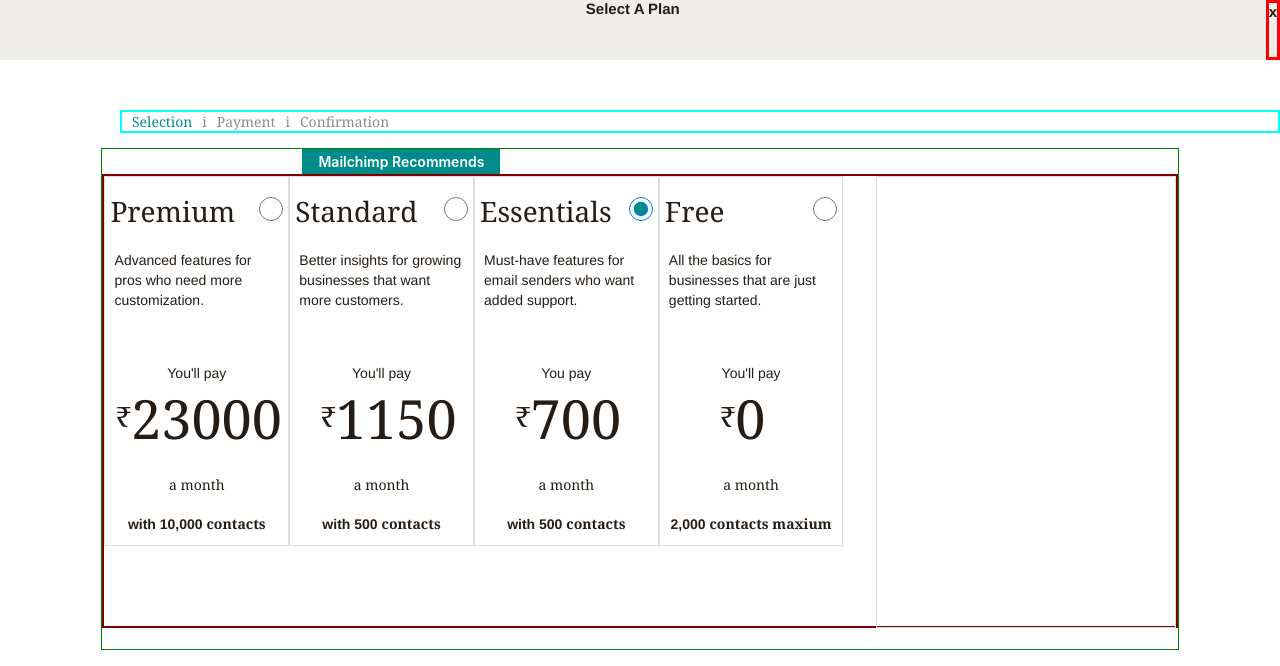
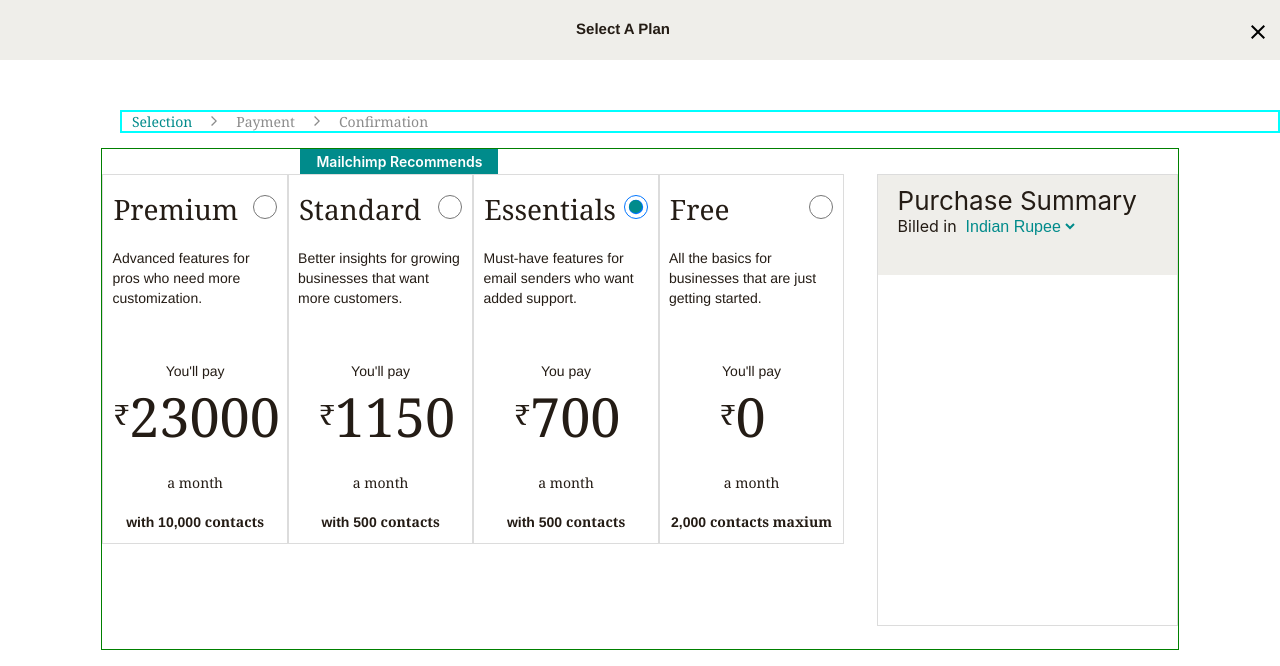
Before and after one commit to shuklabhisekh/Clone-of-Mailchimp, a React (Vite) app: page / in a window 1280 px wide. Shown: the top 666 px of the page. Built offline with nearby package versions, Linux system fonts and the light colour scheme.

Commit message:
did navbar part

```diff
--- a/src/component/PaymentSelection/PaymentSelection.css
+++ b/src/component/PaymentSelection/PaymentSelection.css
@@ -13,8 +13,14 @@
 display: flex;
 justify-content: space-between;
  }
+ #selectaPlan{
+     margin-top: 20px;
+ }
  #x{
-     border:  3px solid red;
+    margin-top: 20px;
+     color: black;
+     margin-right: 10px;
+     cursor: pointer;
  }
  #selectionSmall{
      border: 2px solid cyan;
@@ -25,6 +31,11 @@
      font-size: 14px;
      font-family: "Means Web",Georgia,Times,"Times New Roman",serif;
 
+ }
+ #ArrowForwardIosIcon{
+     height: 12px;
+     font-weight: 600;
+     margin-top: 3px;
  }
 
  #selectionSmall>div{
@@ -50,11 +61,11 @@
     font-size: 14px;
     color: white;
     /* border-radius: 2px; */
-    margin-left: 200px;
+    margin-left:198px;
 }
 
 #PriceSummary{
-    border: 2px solid maroon;
+    /* border: 2px solid maroon; */
     display: grid;
     grid-template-columns: 69% 28%;
     justify-content: space-between;
@@ -80,14 +91,15 @@
  height: 100%;
 }
 #premiumInput{
+    /* border: 1px solid red; */
+
     display: flex;
     justify-content: space-between;
-    margin: 20px 5px;
+    margin: 20px 10px;
     font-size: 28px;
     font-family: "Means Web",Georgia,Times,"Times New Roman",serif;;
 }
 #premiumInput>div{
-    /* border: 1px solid red; */
     margin-top: -5px;
 }
 #premiumAdvanced{
@@ -161,3 +173,30 @@
     font-family: "Means Web",Georgia,Times,"Times New Roman",serif;;
 
 }
+
+#greyPart{
+    height: 60px;
+    background-color:rgb(239, 238, 234);
+    padding: 20px;
+
+}
+#summaryCard{
+    /* padding-top: 30px; */
+}
+#purchaseSummary{
+    margin-top: -10px;
+    font-size: 26px;
+    text-align: left;
+
+}
+#billedIn{
+    /* border: 1px solid red; */
+    text-align: left;
+}
+#paymentSelectOption{
+    margin-left: 5px;
+    border: none;
+    background-color: transparent;
+    color: darkcyan;
+    font-size: 16px;
+}
--- a/src/component/PaymentSelection/PaymentSelection.jsx
+++ b/src/component/PaymentSelection/PaymentSelection.jsx
@@ -1,18 +1,25 @@
 import "./PaymentSelection.css";
+import ArrowForwardIosIcon from "@mui/icons-material/ArrowForwardIos";
 import ClearIcon from "@mui/icons-material/Clear";
 export const PaymentSelection = () => {
   return (
     <div id="page">
       <div id="paymentNav">
         <div></div>
-        <div>Select A Plan</div>
-        <div id="x">x{/* <svg data-testid="ClearIcon"></svg> */}</div>
+        <div id="selectaPlan">Select A Plan</div>
+        <div id="x">
+          <ClearIcon />
+        </div>
       </div>
       <div id="selectionSmall">
         <div>Selection</div>
-        <div>i</div>
+        <div>
+          <ArrowForwardIosIcon id="ArrowForwardIosIcon" />
+        </div>
         <div>Payment</div>
-        <div>i</div>
+        <div>
+          <ArrowForwardIosIcon id="ArrowForwardIosIcon" />
+        </div>
         <div>Confirmation</div>
       </div>
       <div id="selectionBox">
@@ -92,7 +99,19 @@
               </div>
             </div>
           </div>
-          <div id="summaryCard"></div>
+          <div id="summaryCard">
+            <div id="greyPart">
+              <div id="purchaseSummary">Purchase Summary</div>
+              <div id="billedIn">
+                Billed in
+                <select name="" id="paymentSelectOption">
+                  <option value="">Indian Rupee</option>
+                  <option value="">US Dollars</option>
+                </select>{" "}
+              </div>
+            </div>
+            <div id="otherPart"></div>
+          </div>
         </div>
       </div>
     </div>
```
